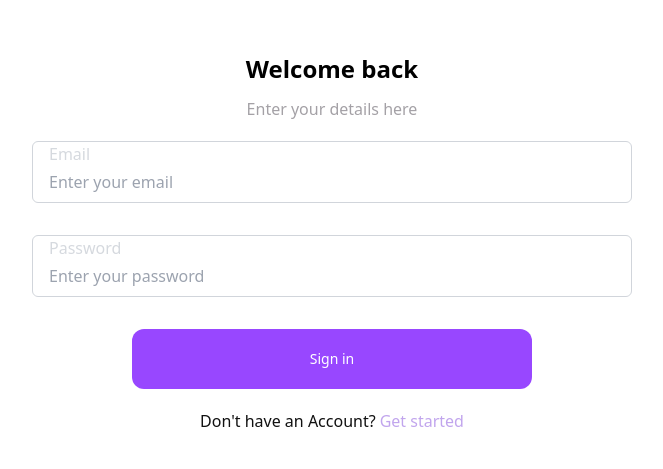
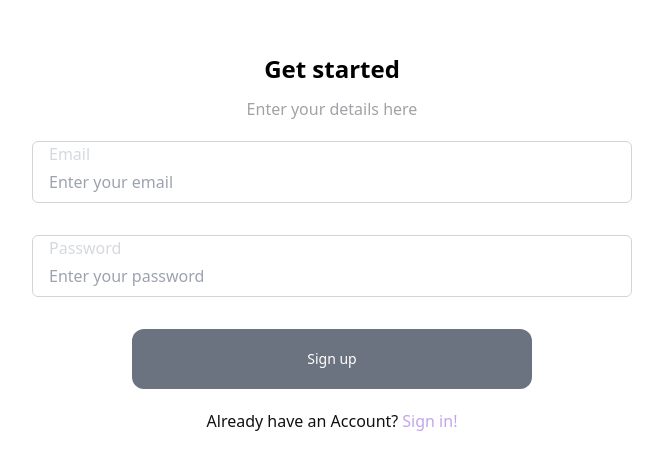
Before and after one commit to hiksP/shop, a React (Vite) app: page /signup in a window 1280 px wide. Shown: the part 213-682 px from the top of the page, without its empty margins (308-971 px from the left). Built offline with nearby package versions, Linux system fonts and the light colour scheme.

Commit message:
some styles and input valid

```diff
--- a/src/components/pages/auth/Auth.module.scss
+++ b/src/components/pages/auth/Auth.module.scss
@@ -26,10 +26,18 @@
   @apply outline-none m-0 ml-4 mb-2 p-0 text-base font-normal text-black;
 }
 
+.error {
+  @apply mt-2 p-0 text-sm text-red-500 font-medium;
+}
+
 .button {
   @apply bg-[#9847ff] text-white text-sm font-medium self-center items-center rounded-xl w-2/3 h-[60px] transition-opacity;
-  &:hover {
+  &:hover:enabled {
     @apply cursor-pointer opacity-70;
+  }
+
+  &:disabled {
+    @apply bg-gray-500;
   }
 }
 
--- a/src/components/pages/auth/Auth.tsx
+++ b/src/components/pages/auth/Auth.tsx
@@ -7,10 +7,13 @@ const Auth: FC = () => {
   const isSignIn = location.pathname === "/signin";
   const email = useInput("", { isEmpty: true, minLength: 3 });
   const password = useInput("", { isEmpty: true, minLength: 10 });
+  const notValidButton = !email.inputValid || !password.inputValid;
 
   return (
     <section className={styles.auth}>
-      <h2 className={styles.title}>Welcome back</h2>
+      <h2 className={styles.title}>
+        {isSignIn ? "Welcome back" : "Get started"}
+      </h2>
       <p className={styles.subtitle}>Enter your details here</p>
       <form className={styles.form}>
         <div className={styles.container}>
@@ -35,14 +38,19 @@ const Auth: FC = () => {
             placeholder="Enter your password"
           ></input>
         </div>
-        <button className={styles.button}>Sign in</button>
+        <button disabled={notValidButton} className={styles.button}>
+          {isSignIn ? "Sign in" : "Sign up"}
+        </button>
       </form>
       <p className={styles.linkText}>
-        Don't have an Account?
-        <Link to={"/signup"} className={styles.link}>
-          Get started
+        {isSignIn ? "Dont have an Account?" : "Already have an Account?"}
+        <Link to={isSignIn ? "/signup" : "/signin"} className={styles.link}>
+          {isSignIn ? "Get started" : "Sign in!"}
         </Link>
       </p>
+      {email.isDirty && email.minLengthError && (
+        <span className={styles.error}>Error</span>
+      )}
     </section>
   );
 };
--- a/src/hooks/useValidation.ts
+++ b/src/hooks/useValidation.ts
@@ -3,6 +3,7 @@ import { useEffect, useState } from "react";
 const useValidation = (value: string, validations: any) => {
   const [isEmpty, setEmpty] = useState(true);
   const [minLengthError, setMinLengthError] = useState(false);
+  const [inputValid, setInputValid] = useState(false);
 
   useEffect(() => {
     for (const validation in validations) {
@@ -19,9 +20,18 @@ const useValidation = (value: string, validations: any) => {
     }
   }, [value]);
 
+  useEffect(() => {
+    if (isEmpty || minLengthError) {
+      setInputValid(false);
+    } else {
+      setInputValid(true);
+    }
+  }, [isEmpty, minLengthError]);
+
   return {
     isEmpty,
     minLengthError,
+    inputValid,
   };
 };
 
```
